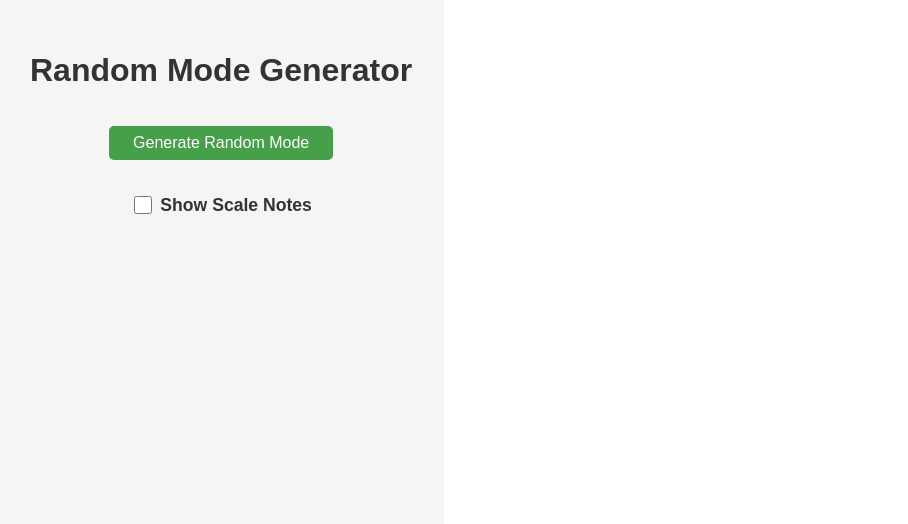
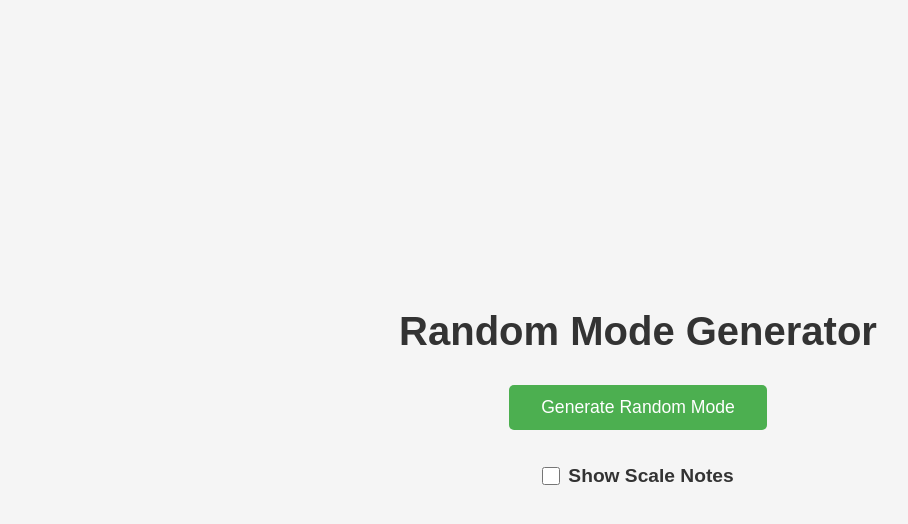
Before and after one commit to RichardWLaub/randommodes, a React (Vite) app: page / in a window 1280 px wide. Shown: the top 524 px of the page, without its empty margins (2-910 px from the left). Built offline with nearby package versions, Linux system fonts and the light colour scheme.

Commit message:
Adjust the css to support desktop

```diff
--- a/src/App.css
+++ b/src/App.css
@@ -1,16 +1,32 @@
+/* Base Styles for All Screens */
+* {
+  margin: 0;
+  padding: 0;
+  box-sizing: border-box;
+}
+
+body, html {
+  width: 100%;
+  height: 100%;
+}
+
 .App {
   display: flex;
   flex-direction: column;
   align-items: center;
+  justify-content: center;
   font-family: Arial, sans-serif;
   padding: 2rem;
   background-color: #f5f5f5;
-  min-height: 100vh;
+  width: 100vw; /* Full viewport width */
+  height: 100vh; /* Full viewport height */
+  text-align: center;
 }
 
 h1 {
   font-size: 2rem;
   color: #333;
+  margin-bottom: 1rem;
 }
 
 button {
@@ -18,7 +34,7 @@ button {
   margin: 1rem;
   font-size: 1rem;
   color: #fff;
-  background-color: #45a049;
+  background-color: #4CAF50;
   border: none;
   border-radius: 5px;
   cursor: pointer;
@@ -30,8 +46,8 @@ button:hover {
 }
 
 .mode-display {
-  text-align: center;
   margin-top: 1rem;
+  width: 100%;
 }
 
 h2 {
@@ -42,9 +58,10 @@ h2 {
 p {
   font-size: 1.25rem;
   color: #555;
+  margin-top: 0.5rem;
 }
 
-/* Styles for the "Show Scale Notes" checkbox and label */
+/* Checkbox Container Styling */
 .checkbox-container {
   display: flex;
   align-items: center;
@@ -60,3 +77,36 @@ p {
   height: 18px;
   cursor: pointer;
 }
+
+/* Responsive Styles for Larger Screens */
+@media (min-width: 768px) {
+  .App {
+    padding: 4rem;
+    width: 100vw; /* Ensure full width */
+  }
+
+  h1 {
+    font-size: 2.5rem;
+  }
+
+  button {
+    padding: 0.75rem 2rem;
+    font-size: 1.1rem;
+  }
+
+  .mode-display {
+    margin-top: 2rem;
+  }
+
+  h2 {
+    font-size: 2rem;
+  }
+
+  p {
+    font-size: 1.5rem;
+  }
+
+  .checkbox-container {
+    font-size: 1.2rem;
+  }
+}
```
